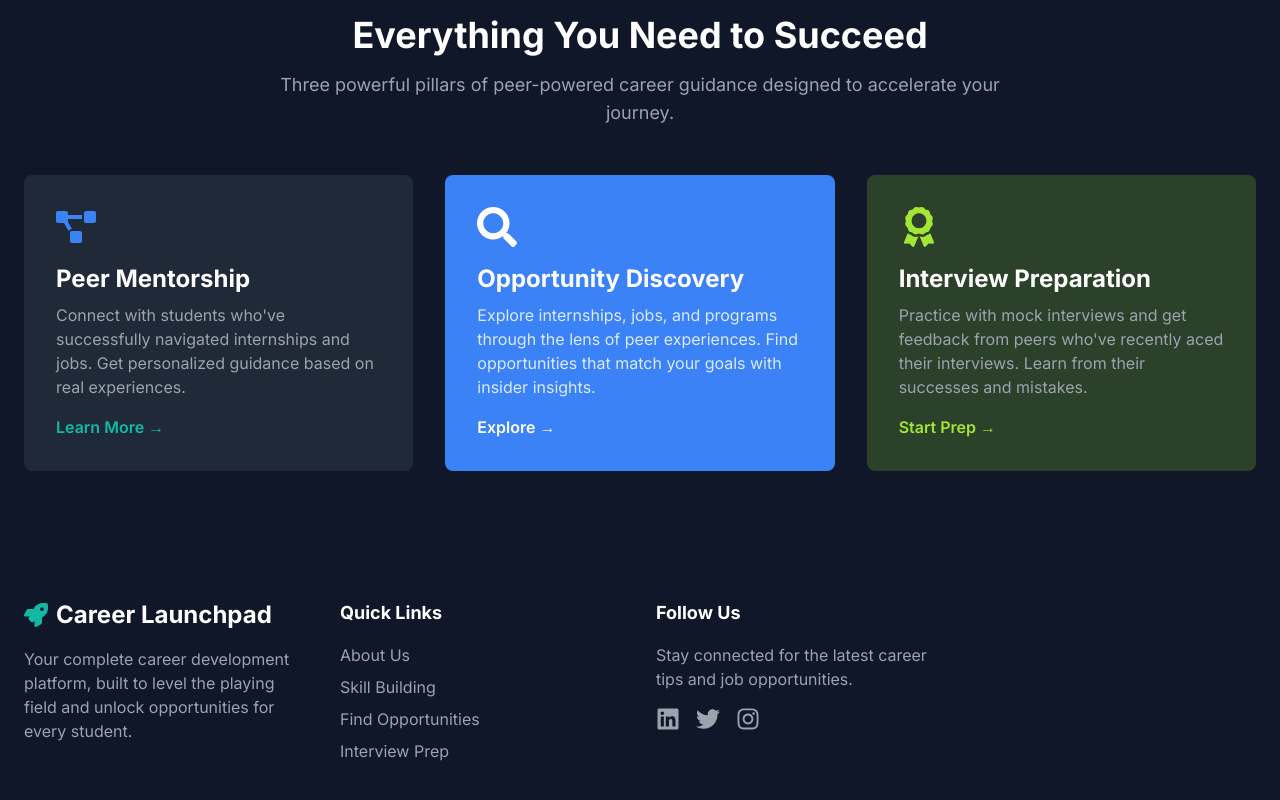
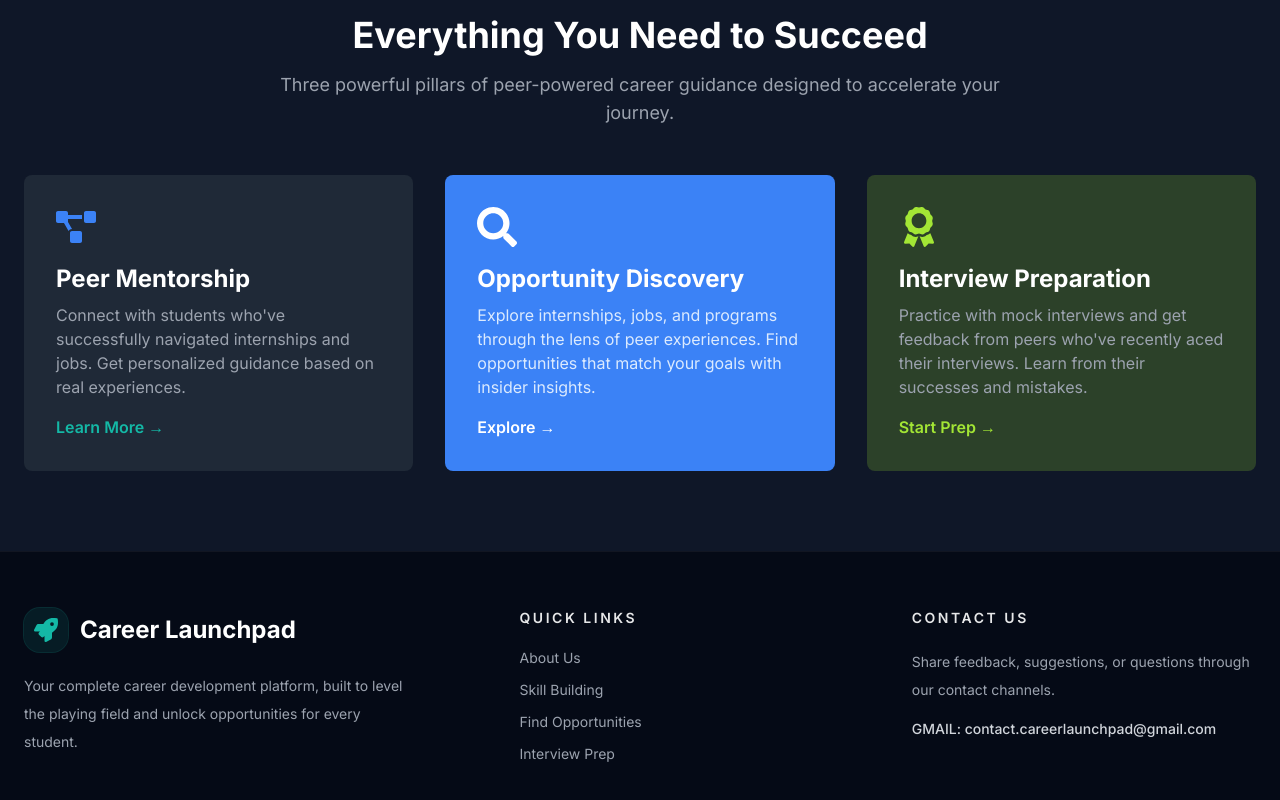
Before and after one commit to rutubhanderi/career-launchpad, a Next.js app: page / in a window 1280 px wide. Shown: the part 1899-2699 px from the top of the page. Built offline with nearby package versions, Linux system fonts and the light colour scheme; no server answers.

Commit message:
removed socials

```diff
--- a/src/components/layout/Footer.tsx
+++ b/src/components/layout/Footer.tsx
@@ -1,60 +1,64 @@
 import Link from "next/link";
-import { FaRocket, FaLinkedin, FaTwitter, FaInstagram } from "react-icons/fa";
+import { FaRocket } from "react-icons/fa";
 
 const Footer = () => {
   return (
-    <footer className="bg-gray-900/50">
-      <div className="container mx-auto px-6 py-12">
-        <div className="grid grid-cols-1 md:grid-cols-4 gap-8">
-          <div className="md:col-span-1">
-            <Link href="/" className="flex items-center space-x-2 text-2xl font-bold">
-              <FaRocket className="text-brand-teal" />
+    <footer className="border-t border-white/5 bg-gray-950/80">
+      <div className="container mx-auto px-6 py-14">
+        <div className="grid gap-12 md:grid-cols-[1.3fr_1fr_1fr] items-start">
+          <div className="max-w-md">
+            <Link href="/" className="inline-flex items-center gap-3 text-2xl font-bold text-white">
+              <span className="flex h-11 w-11 items-center justify-center rounded-2xl bg-brand-teal/10 ring-1 ring-brand-teal/20">
+                <FaRocket className="text-brand-teal" />
+              </span>
               <span>Career Launchpad</span>
             </Link>
-            <p className="mt-4 text-gray-400">
-              Your complete career development platform, built to level the
-              playing field and unlock opportunities for every student.
+            <p className="mt-5 max-w-sm text-sm leading-7 text-gray-400">
+              Your complete career development platform, built to level the playing field and unlock opportunities for every student.
             </p>
           </div>
+
           <div>
-            <h3 className="font-bold text-lg text-white mb-4">Quick Links</h3>
-            <ul className="space-y-2">
+            <h3 className="mb-5 text-sm font-semibold uppercase tracking-[0.18em] text-white/90">
+              Quick Links
+            </h3>
+            <ul className="space-y-3 text-sm">
               <li>
-                <Link href="/about" className="text-gray-400 hover:text-white">
+                <Link href="/about" className="text-gray-400 transition hover:text-white">
                   About Us
                 </Link>
               </li>
               <li>
-                <Link href="#" className="text-gray-400 hover:text-white">
+                <Link href="#" className="text-gray-400 transition hover:text-white">
                   Skill Building
                 </Link>
               </li>
               <li>
-                <Link href="/find-opportunities" className="text-gray-400 hover:text-white">
+                <Link href="/find-opportunities" className="text-gray-400 transition hover:text-white">
                   Find Opportunities
                 </Link>
               </li>
               <li>
-                <Link href="/interview-prep" className="text-gray-400 hover:text-white">
+                <Link href="/interview-prep" className="text-gray-400 transition hover:text-white">
                   Interview Prep
                 </Link>
               </li>
             </ul>
           </div>
+
           <div>
-            <h3 className="font-bold text-lg text-white mb-4">Follow Us</h3>
-            <p className="text-gray-400 mb-4">
-              Stay connected for the latest career tips and job opportunities.
+            <h3 className="mb-5 text-sm font-semibold uppercase tracking-[0.18em] text-white/90">
+              Contact Us
+            </h3>
+            <p className="max-w-sm text-sm leading-7 text-gray-400">
+              Share feedback, suggestions, or questions through our contact channels.
             </p>
-            <div className="flex space-x-4">
-              <a href="#" className="text-gray-400 hover:text-white">
-                <FaLinkedin size={24} />
-              </a>
-              <a href="#" className="text-gray-400 hover:text-white">
-                <FaTwitter size={24} />
-              </a>
-              <a href="#" className="text-gray-400 hover:text-white">
-                <FaInstagram size={24} />
+            <div className="mt-3">
+              <a
+                href="mailto:contact.careerlaunchpad@gmail.com"
+                className="text-sm font-medium text-gray-300 break-all transition hover:text-white"
+              >
+                GMAIL: contact.careerlaunchpad@gmail.com
               </a>
             </div>
           </div>
```
